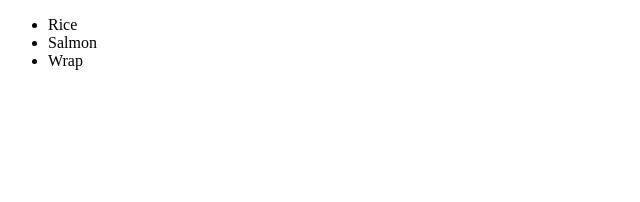
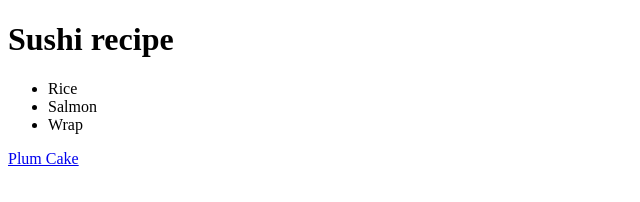
Before and after one commit to ayu5h-k/odin-recipes, a plain HTML site: page index.html in a window 1280 px wide. Shown: the whole page, without its empty margins (0-640 px from the left). Drawn offline with Linux system fonts and the light colour scheme.

Commit message:
add new recipe for Plum cake and add a link to it to the homepage

```diff
--- a/index.html
+++ b/index.html
@@ -5,10 +5,12 @@
         <title>Recipe</title>
     </head>
     <body>
+        <h1>Sushi recipe</h1>
         <ul>
             <li>Rice</li>
             <li>Salmon</li>
             <li>Wrap</li>
         </ul>
+        <a href="./other-recipes/plum-cake.html">Plum Cake</a>
     </body>
 </html>
```
Also changed, not shown: other-recipes/plum-cake.html (added, +10 -0 lines).
